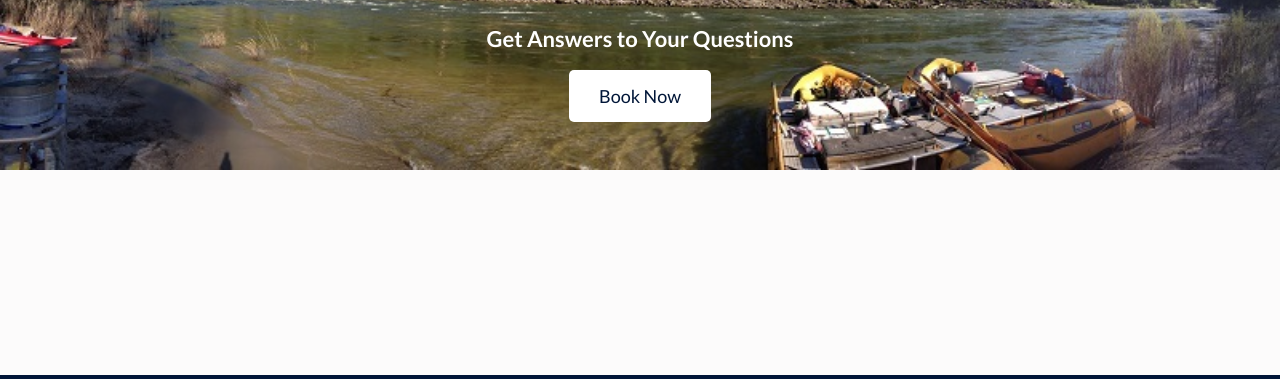
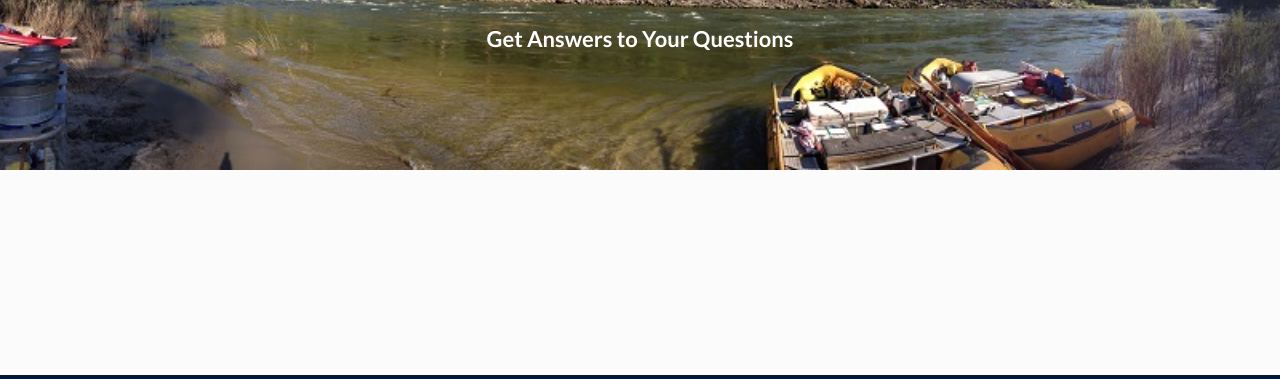
Before and after one commit to neyochim/wdd130, a plain HTML site: page wwr/faq.html in a window 1280 px wide. Shown: the part 169-548 px from the top of the page. Drawn offline with Linux system fonts and the light colour scheme; a web font is replaced by a local one.

Commit message:
Remove 'Book Now' button from FAQ section for cleaner layout

```diff
--- a/wwr/faq.html
+++ b/wwr/faq.html
@@ -26,9 +26,6 @@
             <section id="hero-msg">
                 <h1 class="home-title">Frequently Asked Questions</h1>
                 <h4>Get Answers to Your Questions</h4>
-                <div class='button-box'>
-                    <a class='book' href="contactus.html">Book Now</a>
-                </div>
             </section>
         </div>
         <footer>
```
